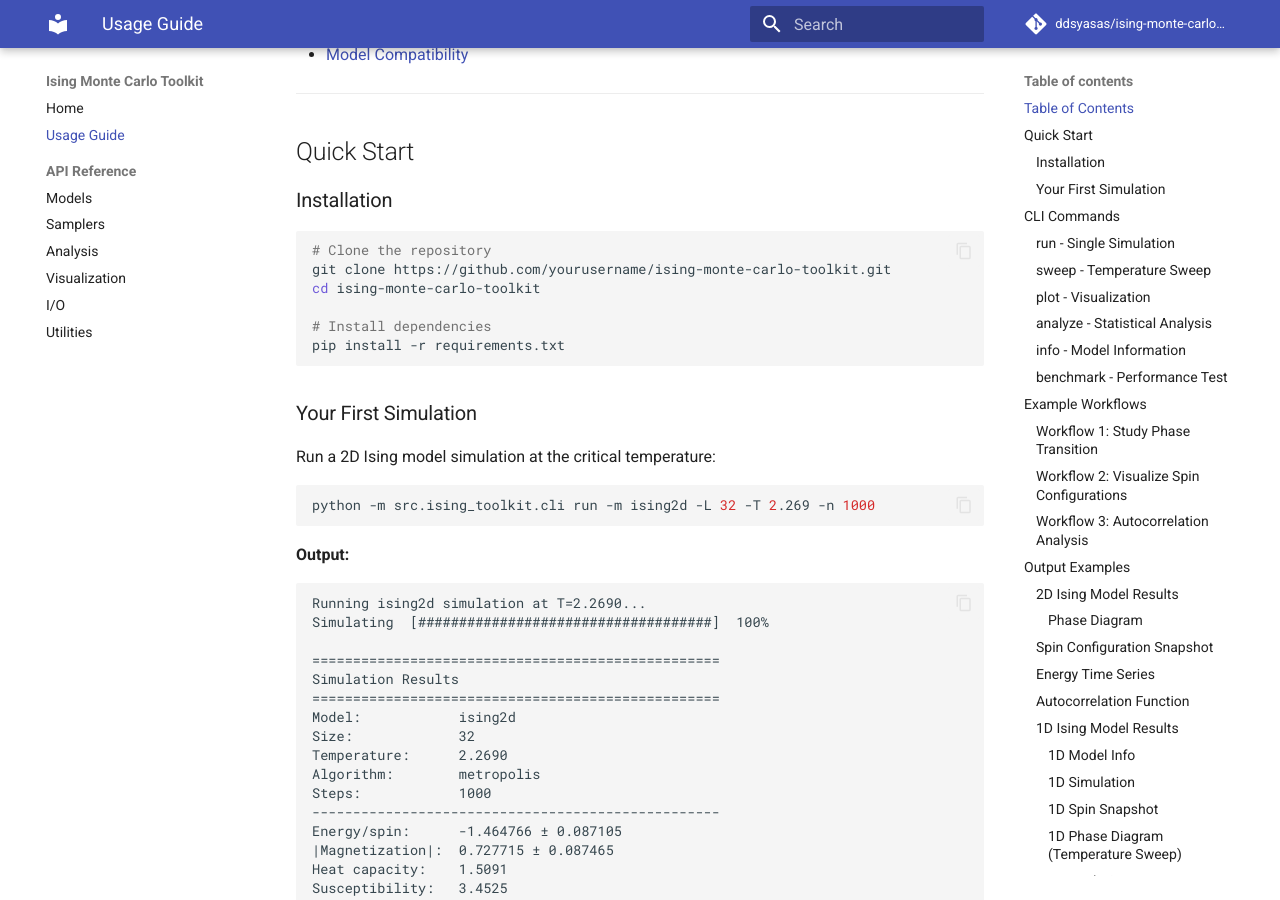
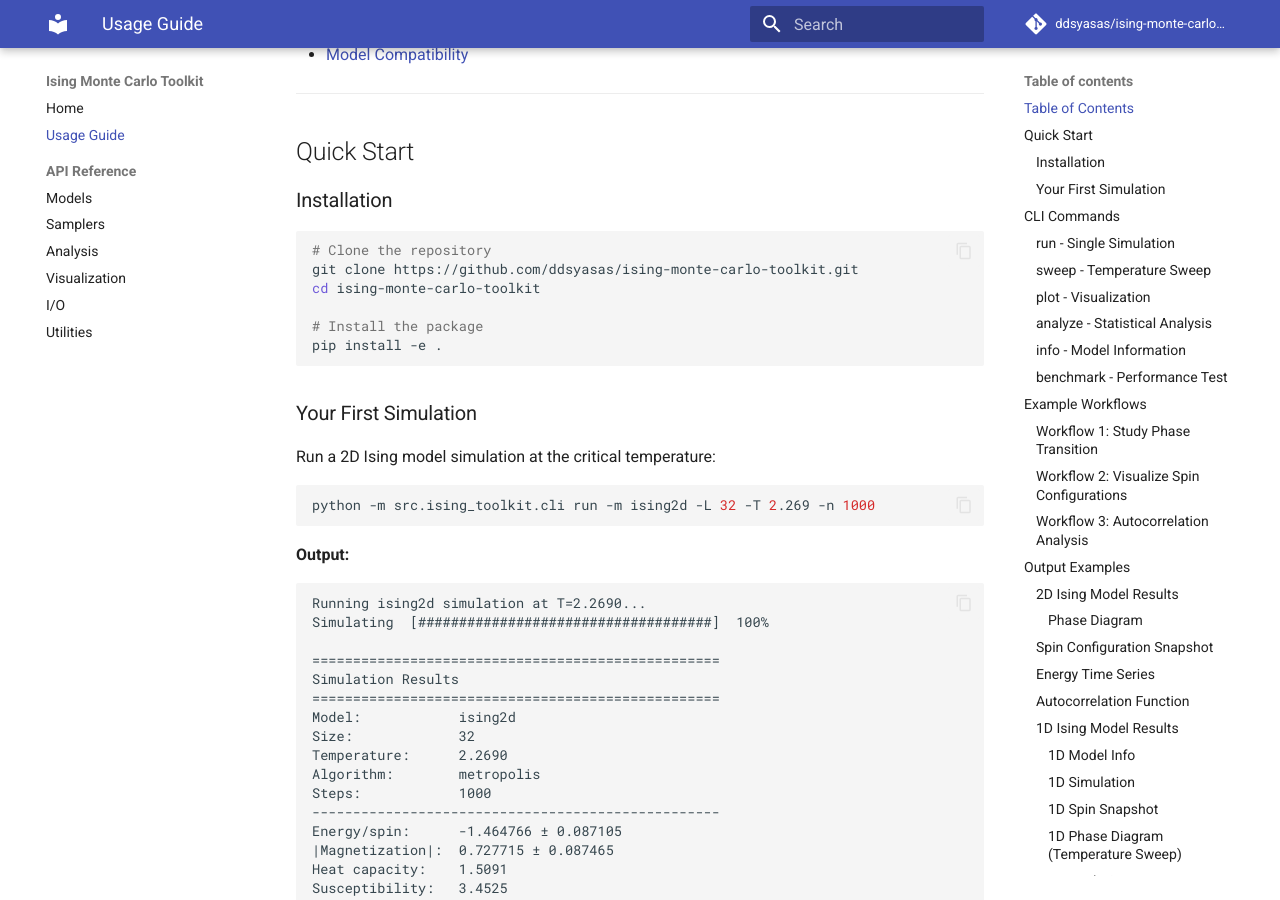
Before and after one commit to ddsyasas/ising-monte-carlo-toolkit, an MkDocs documentation site: the page built from docs/USAGE.md, in a window 1280 px wide and 900 px high, scrolled down 750 px. Built offline with MkDocs 1.6.1 and Material for MkDocs 9.7.7, drawn with Linux system fonts in a browser that asks for light colours; comment, search, counter and statistics services are not loaded.

Commit message:
Fix documentation in USAGE.md

````diff
--- a/docs/USAGE.md
+++ b/docs/USAGE.md
@@ -6,12 +6,12 @@
 
 - [Quick Start](#quick-start)
 - [CLI Commands](#cli-commands)
-  - [run - Single Simulation](#run---single-simulation)
-  - [sweep - Temperature Sweep](#sweep---temperature-sweep)
-  - [plot - Visualization](#plot---visualization)
-  - [analyze - Statistical Analysis](#analyze---statistical-analysis)
-  - [info - Model Information](#info---model-information)
-  - [benchmark - Performance Test](#benchmark---performance-test)
+  - [run - Single Simulation](#run-single-simulation)
+  - [sweep - Temperature Sweep](#sweep-temperature-sweep)
+  - [plot - Visualization](#plot-visualization)
+  - [analyze - Statistical Analysis](#analyze-statistical-analysis)
+  - [info - Model Information](#info-model-information)
+  - [benchmark - Performance Test](#benchmark-performance-test)
 - [Example Workflows](#example-workflows)
 - [Output Examples](#output-examples)
   - [2D Ising Model](#2d-ising-model-results)
@@ -28,11 +28,11 @@
 
 ```bash
 # Clone the repository
-git clone https://github.com/yourusername/ising-monte-carlo-toolkit.git
+git clone https://github.com/ddsyasas/ising-monte-carlo-toolkit.git
 cd ising-monte-carlo-toolkit
 
-# Install dependencies
-pip install -r requirements.txt
+# Install the package
+pip install -e .
 ```
 
 ### Your First Simulation
````
